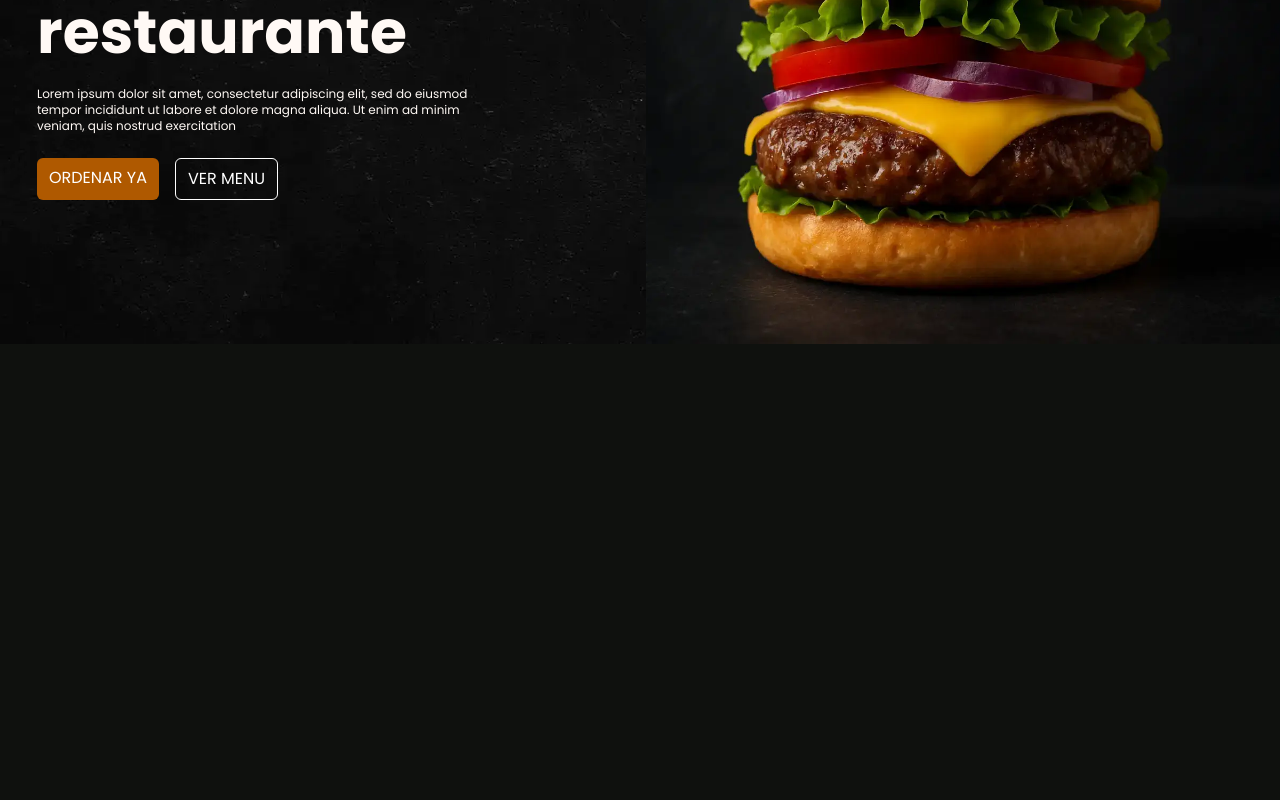
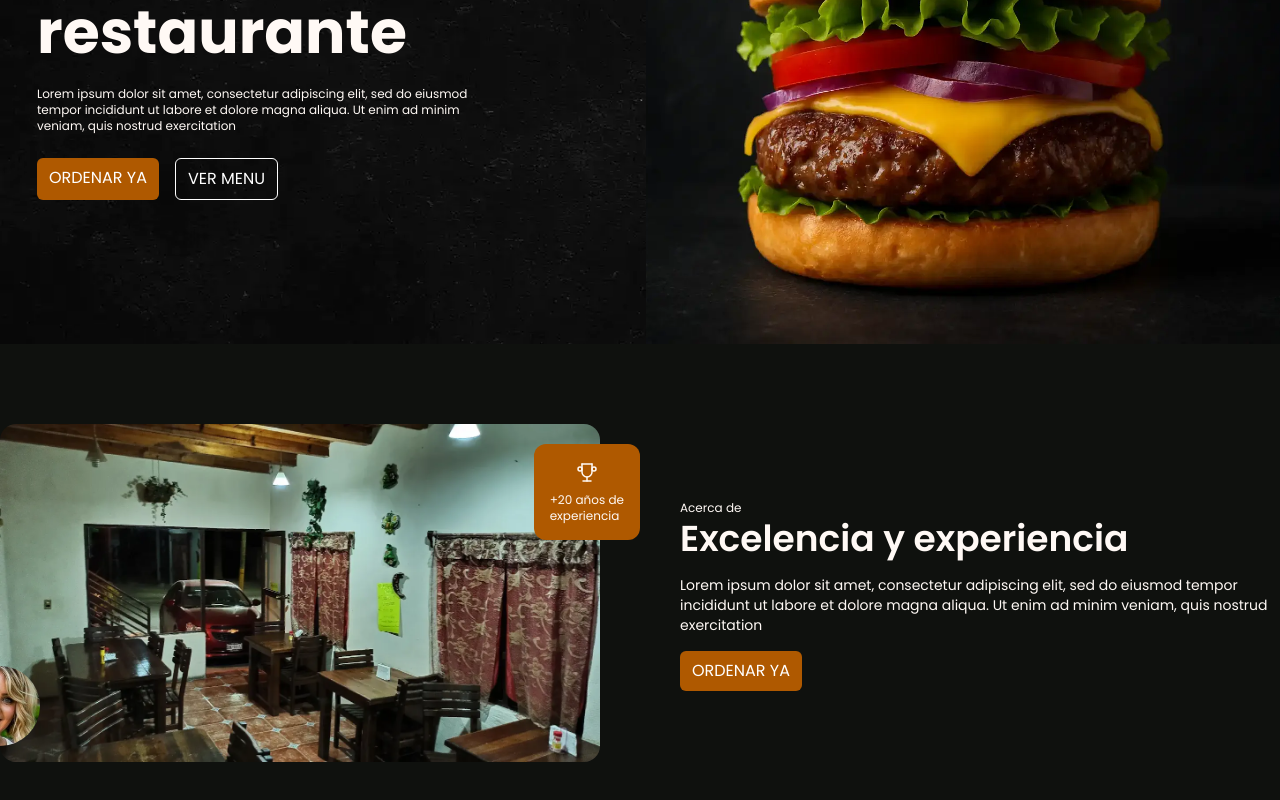
Before and after one commit to urielx2/Restaurant-web, a React (Vite) app: page / in a window 1280 px wide. Shown: the part 282-1082 px from the top of the page. Before the commit the page ends 800 px from the top, so only its background shows below. Built offline with nearby package versions, Linux system fonts and the light colour scheme.

Commit message:
feat: about us

```diff
--- a/src/App.jsx
+++ b/src/App.jsx
@@ -1,11 +1,14 @@
-import { Hero } from "./components";
+import { AboutUs, Hero } from "./components";
 import { Header } from "./layout";
 
 function App() {
   return (
     <>
       <Header />
-      <Hero />
+      <main>
+        <Hero />
+        <AboutUs />
+      </main>
     </>
   );
 }
--- /dev/null
+++ b/src/components/AboutUs/AboutUs.jsx
@@ -0,0 +1,48 @@
+import { IconTrophy } from "@tabler/icons-react";
+import { Container } from "../layout/Container/Container";
+import { ButtonLink } from "../ui";
+
+export const AboutUs = () => {
+  return (
+    <Container>
+      <div className="grid grid-cols-1 md:grid-cols-2 gap-8 md:gap-20">
+        <div className="relative">
+          <img
+            src="/restaruant.webp"
+            alt="restaurant"
+            className="w-full h-auto object-cover rounded-2xl"
+          />
+          <img
+            src="/women3.jpg"
+            alt="user"
+            className="absolute bottom-0 rounded-full w-20 h-20 translate-y-3 md:-translate-y-4 md:-translate-x-10"
+          />
+
+          <div className="absolute top-0 right-0 flex flex-col justify-center items-center gap-2 bg-primary rounded-xl p-3 md:p-4 -translate-y-10 md:translate-x-10 md:translate-y-5">
+            <IconTrophy stroke={1.5} />
+            <span className="text-xs">
+              +20 años de <br />
+              experiencia
+            </span>
+          </div>
+        </div>
+        <div className="flex flex-col justify-center gap-4">
+          <div>
+            <span className="text-xs">Acerca de</span>
+            <h2 className="text-4xl font-semibold">Excelencia y experiencia</h2>
+          </div>
+          <p className="text-sm font-light">
+            Lorem ipsum dolor sit amet, consectetur adipiscing elit, sed do
+            eiusmod tempor incididunt ut labore et dolore magna aliqua. Ut enim
+            ad minim veniam, quis nostrud exercitation
+          </p>
+          <ButtonLink
+            href="#"
+            text="Ordenar ya"
+            className="uppercase bg-primary text-white hover:bg-amber-500 self-start"
+          />
+        </div>
+      </div>
+    </Container>
+  );
+};
--- /dev/null
+++ b/src/components/AboutUs/index.js
@@ -0,0 +1 @@
+export { AboutUs } from "./AboutUs";
--- a/src/components/Hero/Hero.jsx
+++ b/src/components/Hero/Hero.jsx
@@ -2,11 +2,11 @@ import { ButtonLink } from "../ui";
 
 export const Hero = () => {
   return (
-    <main
+    <section
       className="bg-cover bg-center"
       style={{ backgroundImage: "url('/background.webp')" }}
     >
-      <section className="grid grid-cols-1 lg:grid-cols-2 gap-3">
+      <div className="grid grid-cols-1 lg:grid-cols-2 gap-3">
         <div className="xl:max-w-xl mx-auto w-full px-3 md:px-2 flex justify-center items-center">
           <div className="text-center lg:text-start py-10 md:py-5 flex flex-col gap-6">
             <h1 className="text-4xl md:text-6xl font-bold">
@@ -39,7 +39,7 @@ export const Hero = () => {
             className="w-full h-auto md:h-[546px] object-cover"
           />
         </div>
-      </section>
-    </main>
+      </div>
+    </section>
   );
 };
--- a/src/components/index.js
+++ b/src/components/index.js
@@ -1,3 +1,5 @@
 export { MobileMenu } from "./MobileMenu";
 export { Hero } from "./Hero";
+export { AboutUs } from "./AboutUs";
 export * from "./ui";
+export * from "./layout";
--- /dev/null
+++ b/src/components/layout/Container/Container.jsx
@@ -0,0 +1,7 @@
+export const Container = ({ children, className }) => {
+  return (
+    <section className={`container mx-auto py-20 px-3 lg:px-0 ${className}`}>
+      {children}
+    </section>
+  );
+};
--- /dev/null
+++ b/src/components/layout/Container/index.js
@@ -0,0 +1 @@
+export { Container } from "./Container";
--- /dev/null
+++ b/src/components/layout/index.js
@@ -0,0 +1 @@
+export { Container } from "./Container";
```
Also changed, not shown: public/restaruant.webp (added), public/women3.jpg (added).
